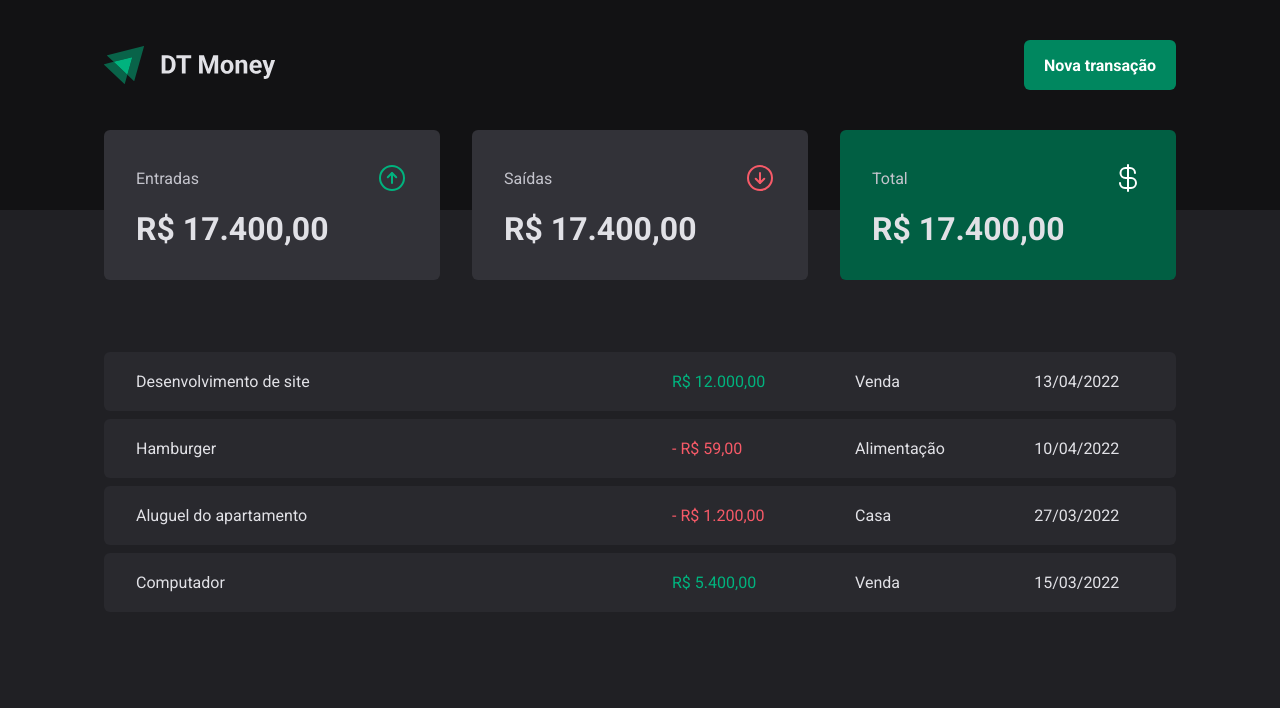
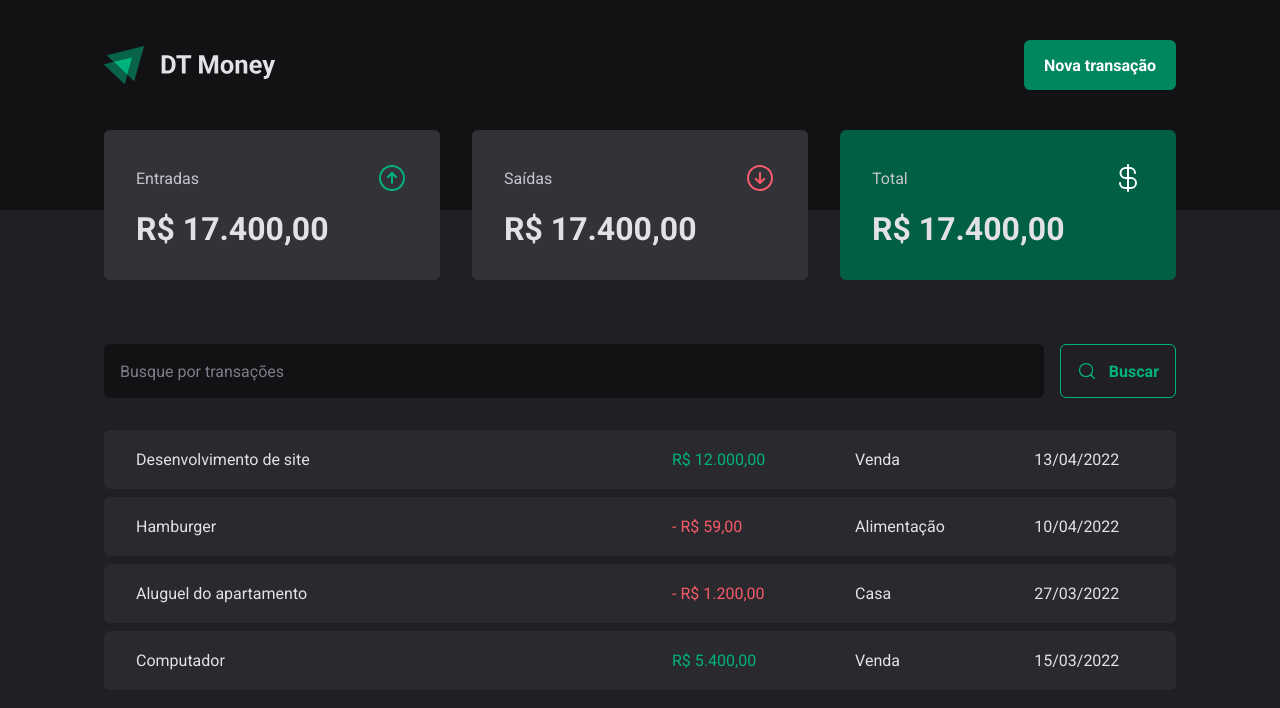
Before and after one commit to felipesanderp/dt-money, a React (Vite) app: page / in a window 1280 px wide. Shown: the top 708 px of the page. Built offline with nearby package versions, Linux system fonts and the light colour scheme.

Commit message:
search transactions form

```diff
--- /dev/null
+++ b/src/pages/Transactions/components/SearchForm/index.tsx
@@ -0,0 +1,16 @@
+import { MagnifyingGlass } from 'phosphor-react'
+
+import { SearchFormContainer } from "./styles";
+
+export function SearchForm() {
+  return (
+    <SearchFormContainer>
+      <input type="text" placeholder="Busque por transações" />
+
+      <button type='submit'>
+        <MagnifyingGlass size={20} />
+        Buscar
+      </button>
+    </SearchFormContainer>
+  )
+}
--- /dev/null
+++ b/src/pages/Transactions/components/SearchForm/styles.ts
@@ -0,0 +1,40 @@
+import { styled } from "styled-components";
+
+export const SearchFormContainer = styled.form`
+  display: flex;
+  gap: 1rem;
+
+  input {
+    flex: 1;
+    border-radius: 6px;
+    border: 0;
+    background: ${props => props.theme["gray-900"]};
+    color: ${props => props.theme["gray-300"]};
+    padding: 1rem;
+
+    &::placeholder {
+      color: ${props => props.theme["gray-500"]};
+    }
+  }
+
+  button {
+    display: flex;
+    align-items: center;
+    gap: 0.75rem;
+
+    border: 0;
+    padding: 1rem;
+    background: transparent;
+    border: 1px solid ${props => props.theme["green-300"]};
+    color: ${props => props.theme["green-300"]};
+    font-weight: bold;
+    border-radius: 6px;
+
+    &:hover {
+      background: ${props => props.theme["green-500"]};;
+      border: 1px solid ${props => props.theme["green-500"]};
+      color: 1px solid ${props => props.theme["white"]};
+      transition: background-color 0.2s, color 0.2s, border-color 0.2s;
+    }
+  }
+`
--- a/src/pages/Transactions/index.tsx
+++ b/src/pages/Transactions/index.tsx
@@ -1,5 +1,6 @@
 import { Header } from "../../components/Header";
 import { Summary } from "../../components/Summary";
+import { SearchForm } from "./components/SearchForm";
 
 import { PriceHighlight, TransactionsContainer, TransactionsTable } from "./styles";
 
@@ -7,10 +8,11 @@
   return (
     <div>
       <Header />
-
       <Summary />
 
       <TransactionsContainer>
+        <SearchForm />
+
         <TransactionsTable>
           <tbody>
             <tr>
--- a/src/pages/Transactions/styles.ts
+++ b/src/pages/Transactions/styles.ts
@@ -11,7 +11,7 @@
   width: 100%;
   border-collapse: separate;
   border-spacing: 0 0.5rem;
-  /* margin-top: 1.5rem; */
+  margin-top: 1.5rem;
 
   td {
     padding: 1.25rem 2rem;
```
